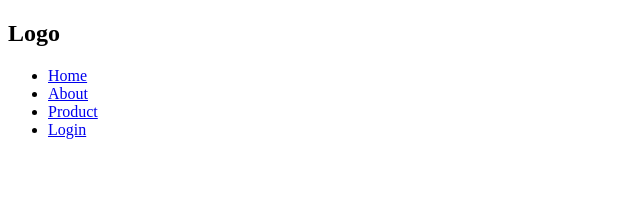
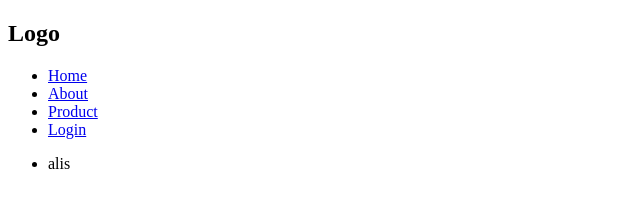
Before and after one commit to aliye1998/scss-project, a plain HTML site: page index.html in a window 1280 px wide. Shown: the full height of the page, 0-640 px from the left. Drawn offline with Linux system fonts and the light colour scheme.

Commit message:
Update index.html

```diff
--- a/index.html
+++ b/index.html
@@ -15,6 +15,11 @@
                 <li><a href="#">Product</a></li>
                 <li><a href="#">Login</a></li>
             </ul>
+            <ul>
+                <li>
+                    alis
+                </li>
+            </ul>
         </nav>
     </header>
 </body>
```
